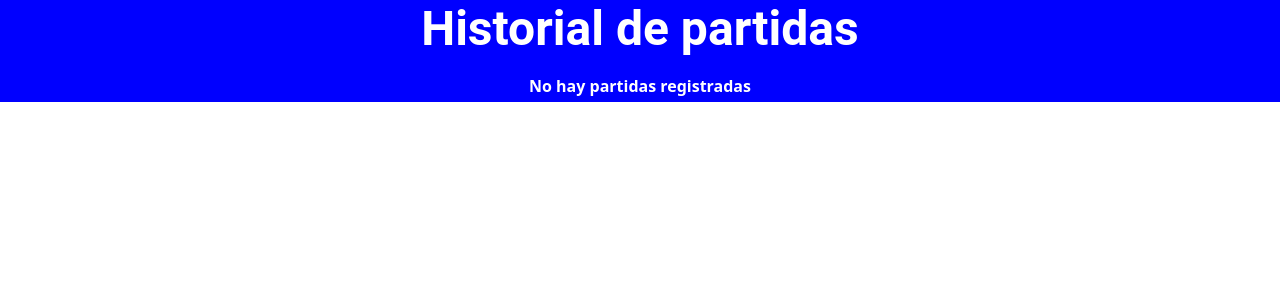
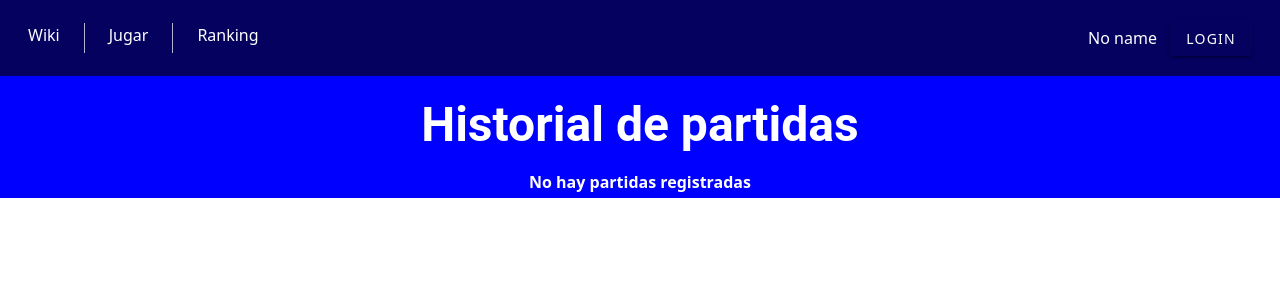
Before and after one commit to dannnnnm/fighterUpgrade, a Vue app: page /records in a window 1280 px wide. Shown: the top 300 px of the page. Built offline with nearby package versions, Linux system fonts and the light colour scheme.

Commit message:
agregar navbar a records y selección

```diff
--- a/src/views/CharSelect.vue
+++ b/src/views/CharSelect.vue
@@ -1,8 +1,14 @@
+<script setup lang="ts">
+import Navbar from '@/components/wiki/navbar.vue';
+</script>
 <template>
+    <div>
+        <Navbar />
+    </div>
     <v-container fluid class="page text-white">
 
         <v-row justify="center" align="center" class="mb-10">
-            <h1 class="font-weight-bold text-h3 mb-5">Selección de personaje</h1>
+            <h1 class="font-weight-bold text-h4 mb-3">Selección de personaje</h1>
         </v-row>
         <v-row>
             <v-col cols="12" :sm="6">
@@ -58,8 +64,8 @@
         </v-row>
 
 
-        <v-row justify="center" align="center" >
-            <v-btn color="success" @click="startGame()" class="mt-5">
+        <v-row justify="center" align="center">
+            <v-btn color="success" @click="startGame()" class="mt-5" size="x-large">
                 Jugar
             </v-btn>
 
--- a/src/views/Game.vue
+++ b/src/views/Game.vue
@@ -24,11 +24,12 @@ import { RECORDS_KEY, SELECTED_CHARS_KEY, getPlayer1Name } from '@/data/consts';
         <img :src="anim" alt="" hidden="true">
     </template>
 
+
     <v-container fluid>
 
 
         <v-row class="d-flex justify-center align-center">
-            <h1 class="font-weight-bold">CROSSOVER FIGHT</h1>
+            <h1 class="font-weight-bold mb-5">this game 2.0</h1>
         </v-row>
         <v-row >
             <v-col cols="12" :sm="4" :key="gametick">
@@ -64,7 +65,7 @@ import { RECORDS_KEY, SELECTED_CHARS_KEY, getPlayer1Name } from '@/data/consts';
                 </v-row>
                 <v-row class="d-flex justify-center align-center pb-2">
                     <v-btn color="orange" @click="$router.push('/characterSelection')">
-                        Change Character
+                        Characters
                     </v-btn>
                 </v-row>
                 <v-row class="d-flex justify-center align-center pb-2">
--- a/src/views/RecordGallery.vue
+++ b/src/views/RecordGallery.vue
@@ -1,9 +1,14 @@
-
+<script setup lang="ts">
+    import Navbar from '@/components/wiki/navbar.vue';
+</script>
 
 <template>
+    <div>
+        <Navbar />
+    </div>
     <v-container class="text-white page" fluid :class="{fillIfEmpty:records.length<1}">
         <v-row justify="center" align="center">
-            <h1 class="text-h3 font-weight-bold mb-5">Historial de partidas</h1>
+            <h1 class="text-h3 font-weight-bold mb-5 mt-5">Historial de partidas</h1>
         </v-row>
 
         <v-row v-if="records.length<1" align="center" justify="center" >
@@ -47,6 +52,9 @@ export default{
     methods:{
         getDateAsText(date:any){
             return new Date(date)
+        },
+        getAmountOfRows():number{
+
         }
     }
 }
```
